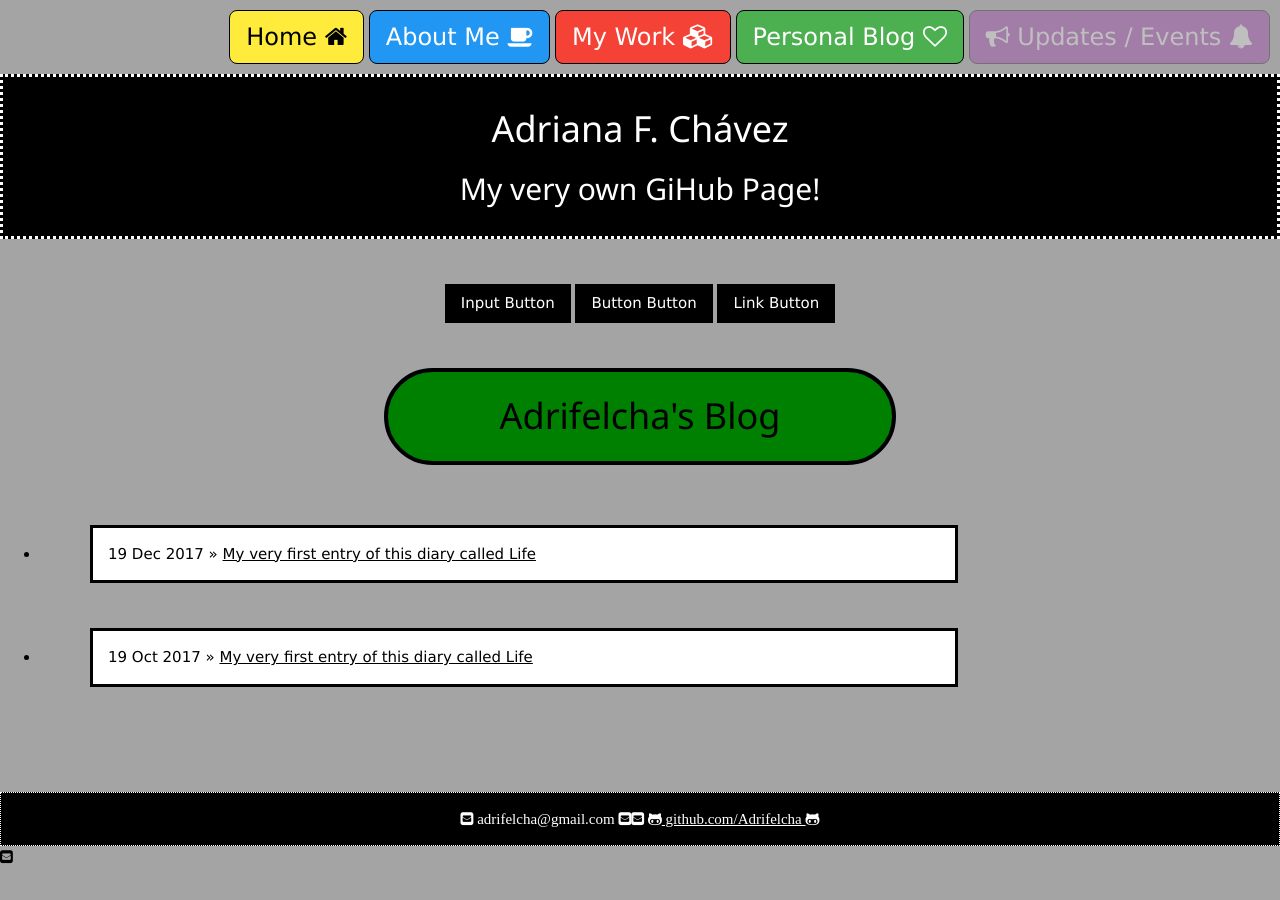
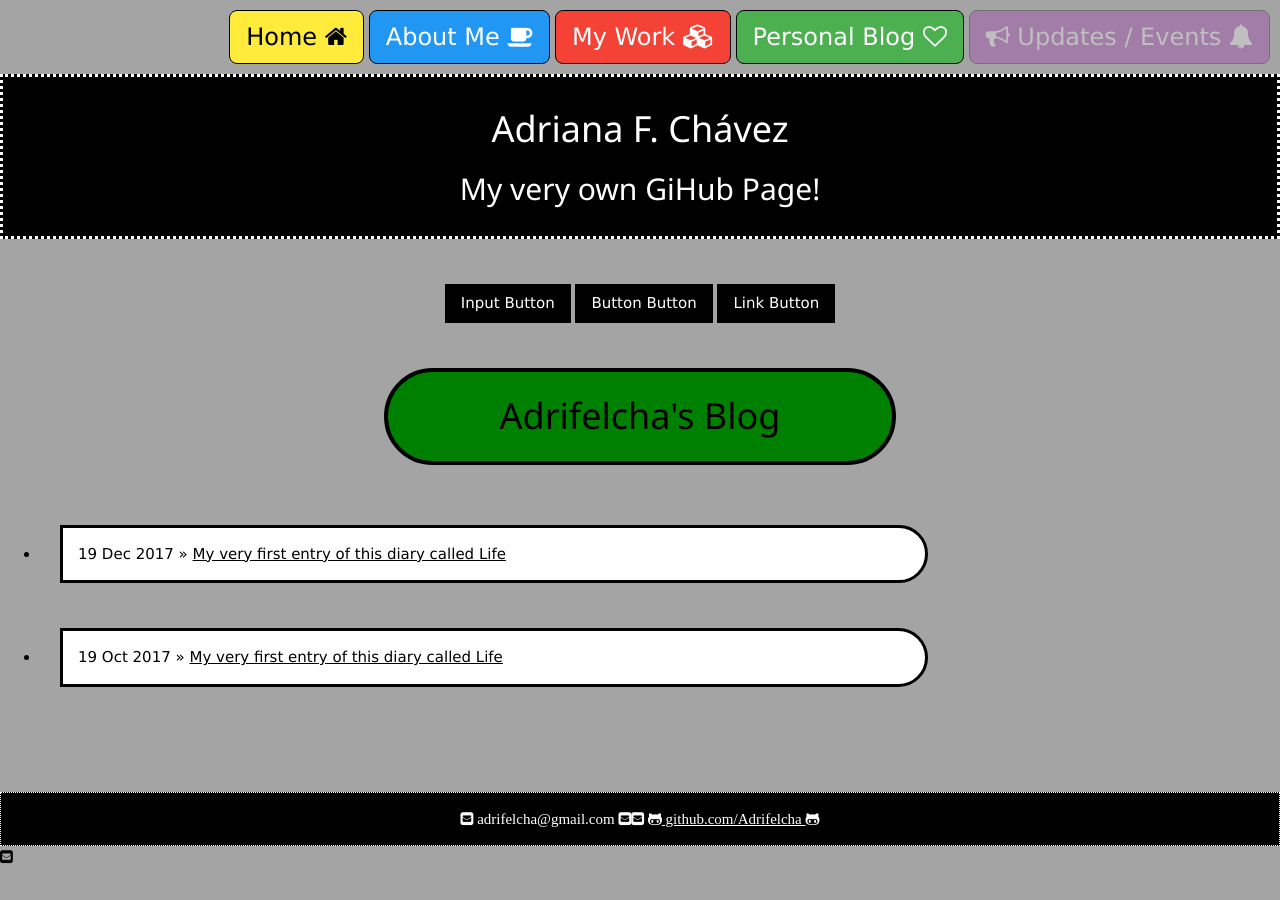
Before and after one commit to Adrifelcha/Adrifelcha-github.io, a Jekyll site: the page built from blog/index.html, in a window 1280 px wide. Built offline with Jekyll 4.4.1, drawn with Linux system fonts in a browser that asks for light colours.

Commit message:
Update index.html

```diff
--- a/blog/index.html
+++ b/blog/index.html
@@ -12,7 +12,7 @@ title: Adrifelcha's Blog
 
 	  {% for post in site.posts %}
 	    <li>
-	    <div class="container" style="background-color:white; margin-left:50px; padding: 1em;">
+	    <div class="container" style="background-color:white; margin-left:20px; padding: 1em; border-top-right-radius: 50px; border-bottom-right-radius: 50px;">
 	    <span>{{ post.date | date_to_string }}</span> » <a href="{{ post.url }}" title="{{ post.title }}">{{ post.title }}</a>
 	    </div>
 	    </li>
```
